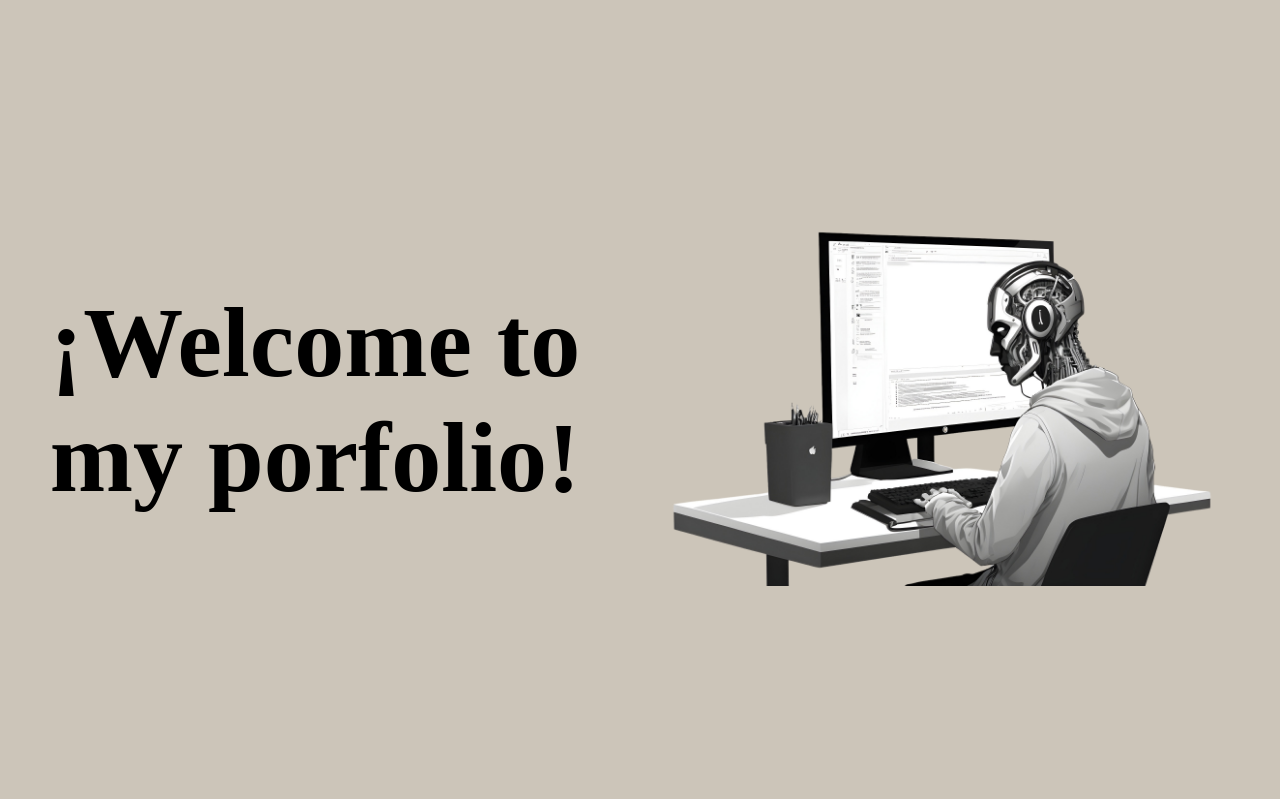
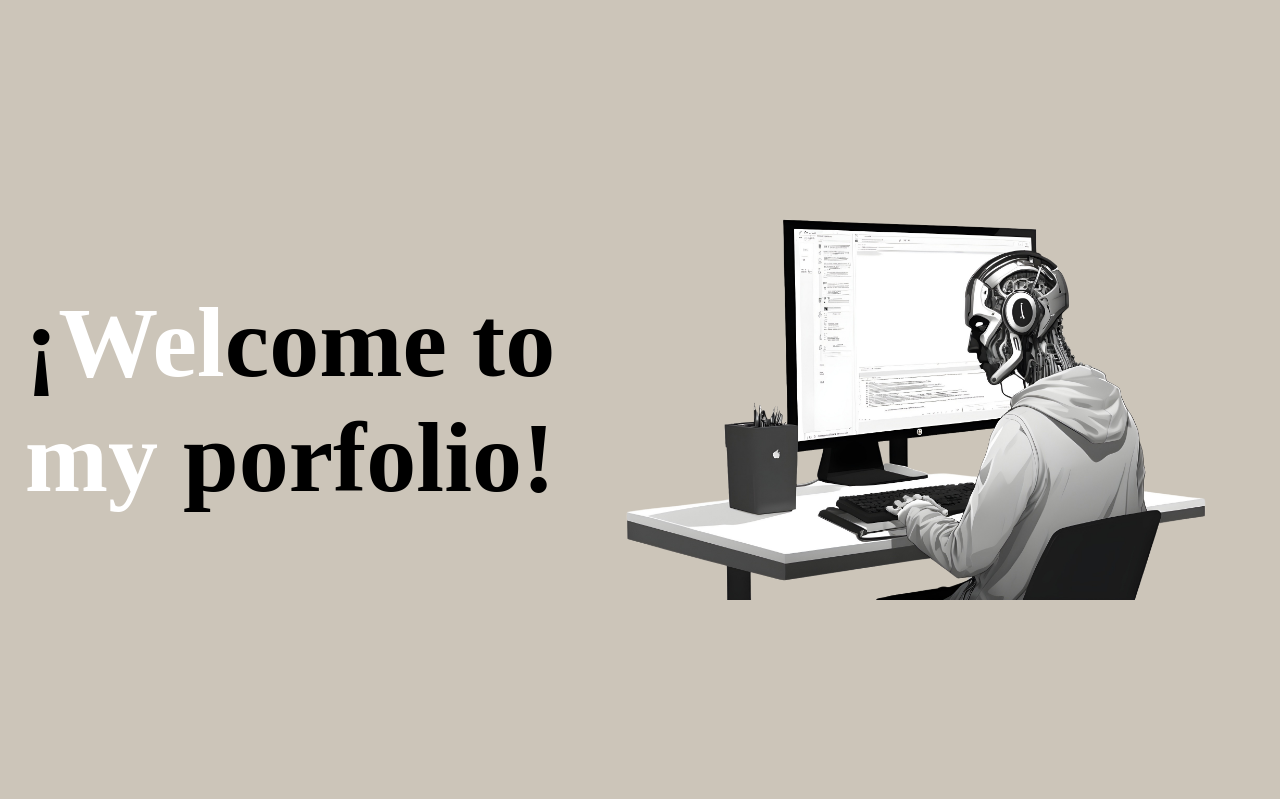
Before and after one commit to Ivan-Yang25/portfolio-IY, a PHP site: page / in a window 1280 px wide. Shown: the part 100-899 px from the top of the page. Before the commit the page ends 686 px from the top, so only its background shows below. Run offline with PHP 8.4, Linux system fonts and the light colour scheme.

Commit message:
Modificacion de estilos

```diff
--- a/CSS/style.css
+++ b/CSS/style.css
@@ -34,7 +34,7 @@
 
 .body__section {
   height: 100vh;
-  width: 100vw;
+  width: 100%;
   display: grid;
   align-items: center;
   justify-items: center;
@@ -44,8 +44,11 @@
 .body__section h1 {
   font-size: 100px;
 }
+.body__section h1 .visual {
+  color: white;
+}
 .body__section img {
-  width: 650px;
+  width: 700px;
 }
 
 /*# sourceMappingURL=style.css.map */
--- a/SASS/_body.scss
+++ b/SASS/_body.scss
@@ -1,6 +1,6 @@
 .body__section {
     height: 100vh;
-    width: 100vw;
+    width: 100%;
     display: grid;
     align-items: center;
     justify-items: center;
@@ -9,9 +9,13 @@
 
     h1{
         font-size: 100px;
+
+        .visual {
+            color: white;
+        }
     };
 
     img{
-        width: 650px;
+        width: 700px;
     };
 };
--- a/index.html
+++ b/index.html
@@ -3,6 +3,8 @@
 <head>
     <meta charset="UTF-8">
     <meta name="viewport" content="width=device-width, initial-scale=1.0">
+    <link href="https://unpkg.com/aos@2.3.1/dist/aos.css" rel="stylesheet">
+    <link rel="icon" type="image/x-icon" href="assets/img-portfolio.png">
     <link rel="stylesheet" type="text/css" href="CSS/style.css" />
     <title>Ivan Yang - Portfolio</title>
 </head>
@@ -21,12 +23,21 @@
     </header>
 
     <section class="body__section">
-        <h1>
-            ¡Welcome to my porfolio!
+        <h1 data-aos="fade-up">
+            ¡<span class="visual">Wel</span>come to <span class="visual">my</span> porfolio!
         </h1>
-        <img src="assets/img-portfolio.png" alt="Imagen de robot programando" />
+        <img data-aos="fade-up" src="assets/img-portfolio.png" alt="Imagen de robot programando" />
+    </section>
+    <section class="body__section">
+        <article class="section__article">
+
+        </article>
     </section>
 
+    <script src="https://unpkg.com/aos@2.3.1/dist/aos.js"></script>
+    <script>
+        AOS.init();
+    </script>
     <script src="JS/main.js" />
 </body>
 </html>
```
Also changed, not shown: 1 other file.
